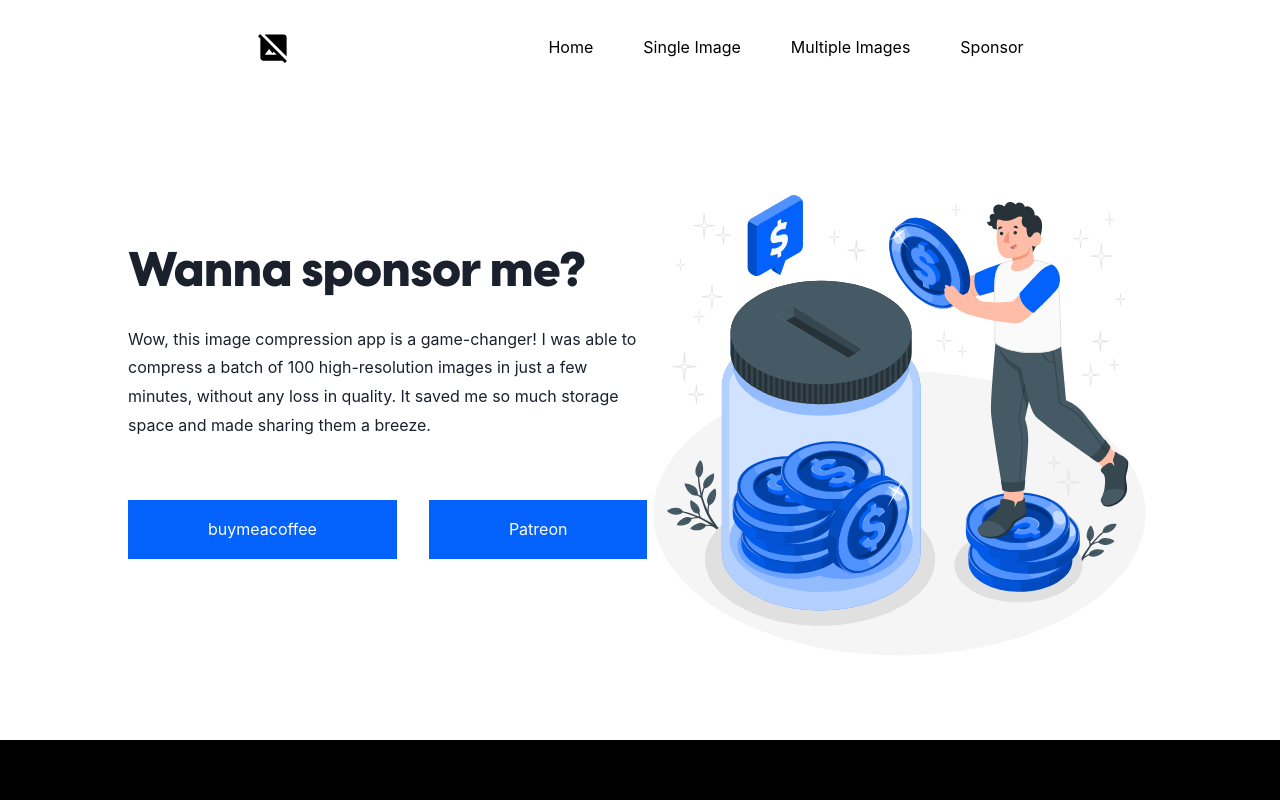
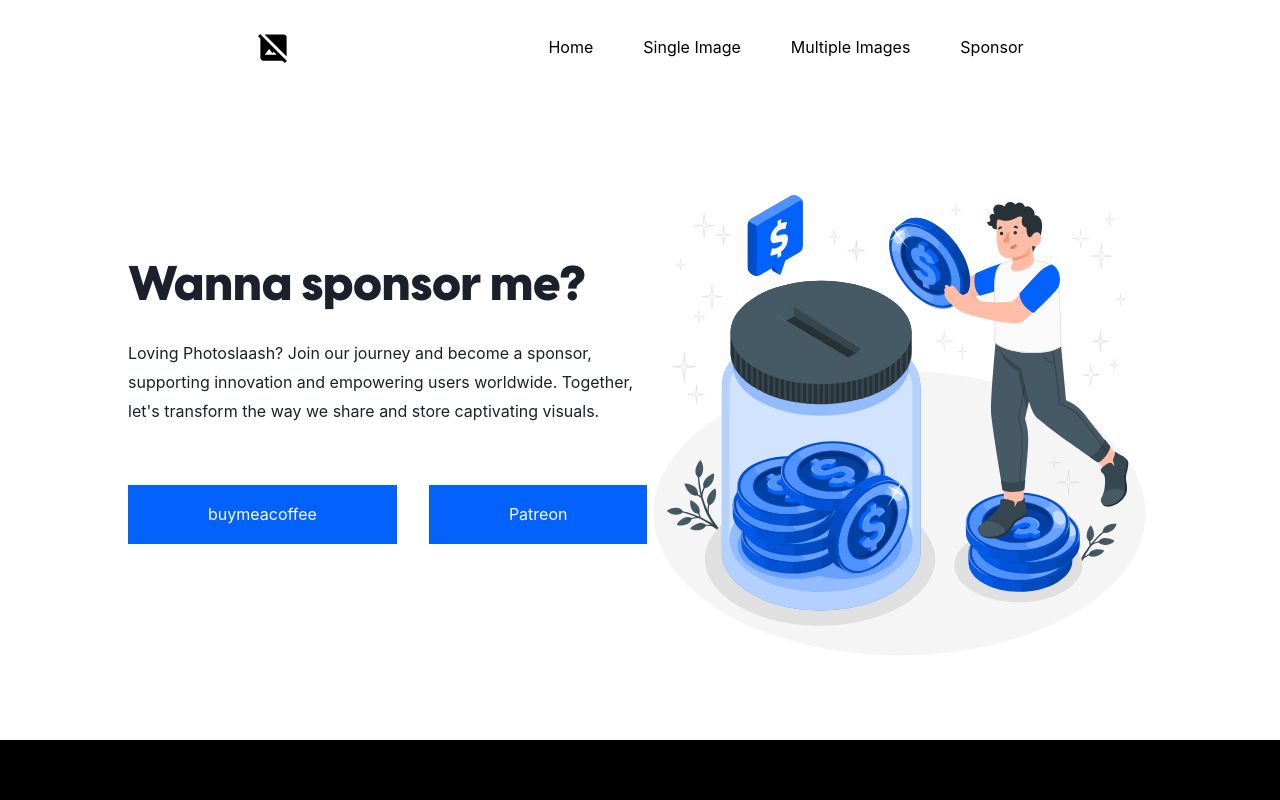
Before and after one commit to abrusu-collins/photoslaash, a Next.js app: page /sponsor in a window 1280 px wide. Shown: the top 800 px of the page. Built offline with nearby package versions, Linux system fonts and the light colour scheme.

Commit message:
sponsor copy

```diff
--- a/src/pages/sponsor.js
+++ b/src/pages/sponsor.js
@@ -6,10 +6,9 @@ function Sponsor() {
       <div className="sponsor-left">
         <p className="sponsor-title">Wanna sponsor me?</p>
         <p className="sponsor-text">
-          Wow, this image compression app is a game-changer! I was able to
-          compress a batch of 100 high-resolution images in just a few minutes,
-          without any loss in quality. It saved me so much storage space and
-          made sharing them a breeze.
+          Loving Photoslaash? Join our journey and become a sponsor, supporting
+          innovation and empowering users worldwide. Together, let&apos;s
+          transform the way we share and store captivating visuals.
         </p>
         <div className="sponsor-buttons">
           <a href="https://www.buymeacoffee.com/collinsabrusu">buymeacoffee</a>
```
